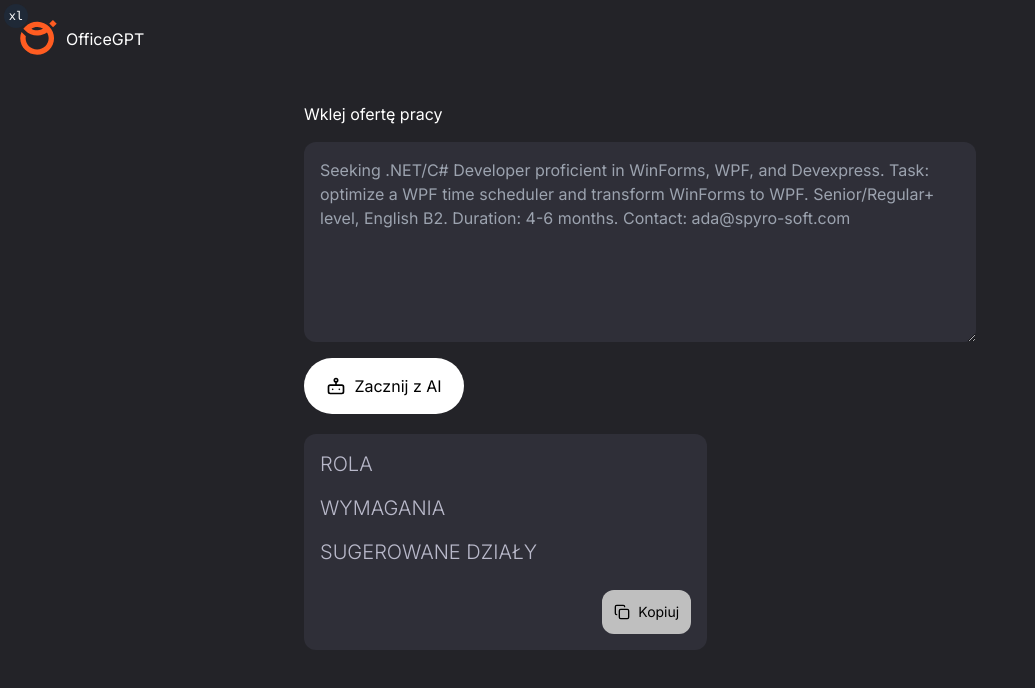
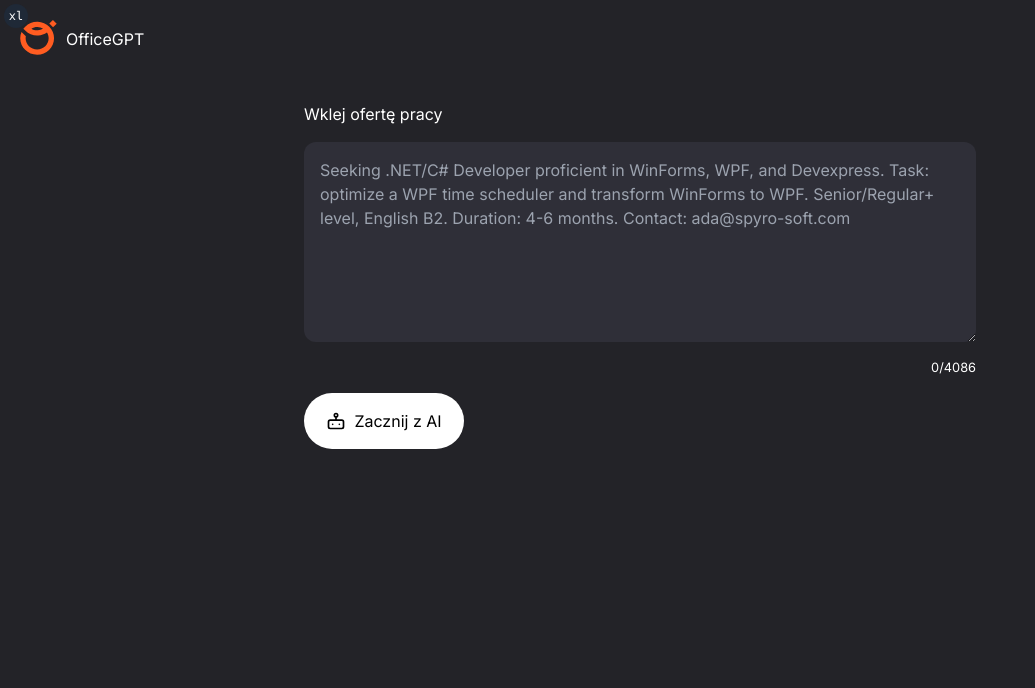
Before and after one commit to gaievskyi/office-gpt, a Next.js app: page / in a window 1280 px wide. Shown: the top 688 px of the page, without its empty margins (0-1035 px from the left). Built offline with nearby package versions, Linux system fonts and the light colour scheme.

Commit message:
Refactor

```diff
--- a/src/app/action.ts
+++ b/src/app/action.ts
@@ -1,7 +1,6 @@
 "use server"
 
-import { z } from "zod"
-
+import { CompletionSchema } from "@/lib/schemas"
 import { openAI } from "@/lib/services"
 
 const initialPrompt = `
@@ -14,36 +13,23 @@ Act as a custom OpenAI service for parsing job postings, named OfficeGPT. Given
 
 The response type should be as following:
 {
-  "role": string, // suggested position (role). Examples: Frontend Developer, Backend Developer, PM, DevOps Engineer, Software Developer...
+  "role": string, // suggested position (role). Examples: Frontend Developer, Backend Developer, PM, QA Engineer, DevOps Engineer, Software Developer...
   "requirements": string[], // list of job posting requirements
-  "suggestedDepartments: { departmentName: string, match: number in range 0-100 }[] // suggested related company departments. Examples: Frontend, Backend, DevOps, PM...
+  "suggestedDepartments: { departmentName: string, match: number in range 0-100 }[] // suggested related company departments. Examples: Frontend, Backend, DevOps, PM, QA...
 }
 
 The placeholders {Role}, {Requirements}, and {Suggested departments} should be replaced with the relevant information extracted from the job posting. For instance, if the job posting is for a Backend Developer role requiring at least 5 years of experience with .NET, English proficiency at the C1 level, CI/CD and knowledge of the software development lifecycle, the output should be:
 {
   "role": "Backend Developer",
   "requirements": ["At least 5 years of experience with .NET", "English C1", "Software development lifecycle knowledge", "CI/CD"],
-  "suggestedDepartments": [{ departmentName: ".NET", match: 100 }, { departmentName: "Backend", match: 95, DevOps: 10% }]
+  "suggestedDepartments": [{ departmentName: ".NET", match: 100 }, { departmentName: "Backend", match: 95 }, { departmentName: "DevOps", match: 10 }]
 }
 
 Please, keep in mind that your response must be always only valid JSON without comments.
 `.trim()
 
-const DepartmentSchema = z.object({
-  departmentName: z.string(),
-  match: z.number(),
-})
-
-const CompletionSchema = z.object({
-  role: z.string(),
-  requirements: z.array(z.string()),
-  suggestedDepartments: z.array(DepartmentSchema),
-})
-
-export type Completion = z.infer<typeof CompletionSchema>
-
 export async function prompt(formData: FormData) {
-  const input = formData.get("input")?.toString()
+  const input = formData.get("input")?.toString().trim()
   if (!input) return null
 
   const response = await requestCompletion(input)
@@ -52,15 +38,7 @@ export async function prompt(formData: FormData) {
   const completion = response.data.choices[0].message?.content
   if (!completion) return null
 
-  let parsedCompletion: unknown
-
-  try {
-    parsedCompletion = JSON.parse(completion)
-  } catch (error) {
-    if (error instanceof SyntaxError) {
-      console.error("Error parsing completion JSON: ", error.message)
-    }
-  }
+  const parsedCompletion = jsonify(completion)
   if (!parsedCompletion) return null
 
   const validatedCompletion = CompletionSchema.safeParse(parsedCompletion)
@@ -69,15 +47,30 @@ export async function prompt(formData: FormData) {
 
 async function requestCompletion(input: string) {
   try {
-    return await openAI.createChatCompletion({
+    const response = await openAI.createChatCompletion({
       model: "gpt-3.5-turbo",
       messages: [
         { role: "system", content: initialPrompt },
         { role: "user", content: input },
       ],
     })
+    return response
   } catch (error) {
-    console.error("Error creating chat completion:", error)
-    return null
+    if (error instanceof Error) {
+      console.error("Error creating chat completion:", error.message)
+    }
   }
+  return null
 }
+
+function jsonify(string: string): unknown {
+  try {
+    const parsedString = JSON.parse(string)
+    return parsedString
+  } catch (error) {
+    if (error instanceof SyntaxError) {
+      console.error("Error parsing JSON: ", error.message)
+    }
+  }
+  return null
+}
--- a/src/app/page.tsx
+++ b/src/app/page.tsx
@@ -5,19 +5,34 @@ import { Bot, Loader } from "lucide-react"
 import { useRef, useState, useTransition } from "react"
 
 import { useToast } from "@/lib/hooks"
+import { type Completion } from "@/lib/schemas"
+import { cn } from "@/lib/utils"
 
-import { prompt, type Completion } from "./action"
+import { prompt } from "./action"
+
+const MAX_INPUT_LENGTH = 4086
 
 export default function Home() {
-  const { toast } = useToast()
+  const formRef = useRef<HTMLFormElement | null>(null)
+
   const [completion, setCompletion] = useState<Completion>({
     role: "",
     requirements: [],
     suggestedDepartments: [],
   })
-  const formRef = useRef<HTMLFormElement | null>(null)
+  const [showOutput, setShowOutput] = useState(false)
+  const [textAreaCount, setTextAreaCount] = useState(0)
 
+  const { toast } = useToast()
   const [isPending, startTransition] = useTransition()
+
+  const recalculateLength: React.ChangeEventHandler<HTMLTextAreaElement> = (
+    event
+  ) => {
+    setTextAreaCount(event.target.value.length)
+  }
+
+  const isMaxLength = textAreaCount === MAX_INPUT_LENGTH
 
   const onSubmit = (formData: FormData) => {
     startTransition(async () => {
@@ -32,6 +47,7 @@ export default function Home() {
         return
       }
       setCompletion(response)
+      setShowOutput(true)
       toast({
         title: "Sukces!",
         description: "Podsumowanie ogłoszenia o pracę jest gotowe.",
@@ -47,11 +63,27 @@ export default function Home() {
           <form action={onSubmit} ref={formRef} className="flex flex-col gap-4">
             <label htmlFor="input">Wklej ofertę pracy</label>
             <textarea
+              maxLength={MAX_INPUT_LENGTH}
               placeholder="Seeking .NET/C# Developer proficient in WinForms, WPF, and Devexpress. Task: optimize a WPF time scheduler and transform WinForms to WPF. Senior/Regular+ level, English B2. Duration: 4-6 months. Contact: ada@spyro-soft.com"
               name="input"
               id="input"
               className="min-h-[200px] rounded-xl bg-[#2F2F38] p-4"
+              onChange={recalculateLength}
             />
+            <small
+              className={cn("flex justify-end", {
+                "animate-bounce": isMaxLength,
+              })}
+            >
+              <span
+                className={cn({
+                  "font-bold": isMaxLength,
+                })}
+              >
+                {textAreaCount}/
+              </span>
+              <span>{MAX_INPUT_LENGTH}</span>
+            </small>
             <button
               type="submit"
               disabled={isPending}
@@ -71,7 +103,7 @@ export default function Home() {
             </button>
           </form>
         </div>
-        <Output {...completion} isLoading={isPending} />
+        {showOutput && <Output {...completion} />}
       </div>
     </main>
   )
--- /dev/null
+++ b/src/lib/schemas.ts
@@ -0,0 +1,14 @@
+import { z } from "zod"
+
+export const DepartmentSchema = z.object({
+  departmentName: z.string(),
+  match: z.number().min(0).max(100),
+})
+
+export const CompletionSchema = z.object({
+  role: z.string(),
+  requirements: z.array(z.string()),
+  suggestedDepartments: z.array(DepartmentSchema),
+})
+
+export type Completion = z.infer<typeof CompletionSchema>
--- a/src/ui/output.tsx
+++ b/src/ui/output.tsx
@@ -3,10 +3,10 @@
 import { Copy } from "lucide-react"
 
 import { useToast } from "@/lib/hooks"
+import { type Completion } from "@/lib/schemas"
 import { cn } from "@/lib/utils"
-import { type Completion } from "@/app/action"
 
-export type OutputProps = Completion & { isLoading?: boolean }
+export type OutputProps = Completion
 
 const getColorForMatch = (match: number) => {
   if (match >= 80) return "text-green-500"
@@ -18,7 +18,6 @@ export const Output = ({
   role,
   requirements,
   suggestedDepartments,
-  isLoading,
 }: OutputProps) => {
   const { toast } = useToast()
 
```
Also changed, not shown: src/app/layout.tsx (+2 -5 lines), 1 other file (tests, documents, lock files or other folders).
